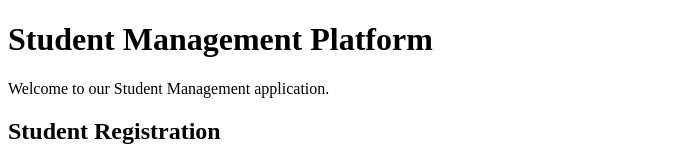
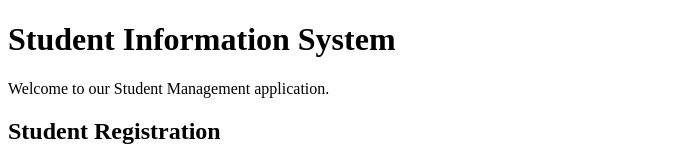
Before and after one commit to AmaniRH/StudentManagement, a plain HTML site: page index.html in a window 1280 px wide. Shown: the top 160 px of the page, without its empty margins (0-694 px from the left). Drawn offline with Linux system fonts and the light colour scheme.

Commit message:
Change application heading

```diff
--- a/index.html
+++ b/index.html
@@ -6,7 +6,7 @@
 </head>
 <body>
 
-   <h1>Student Management Platform</h1>
+   <h1>Student Information System</h1>
     <p>Welcome to our Student Management application.</p>
     <h2>Student Registration</h2>
 
```
